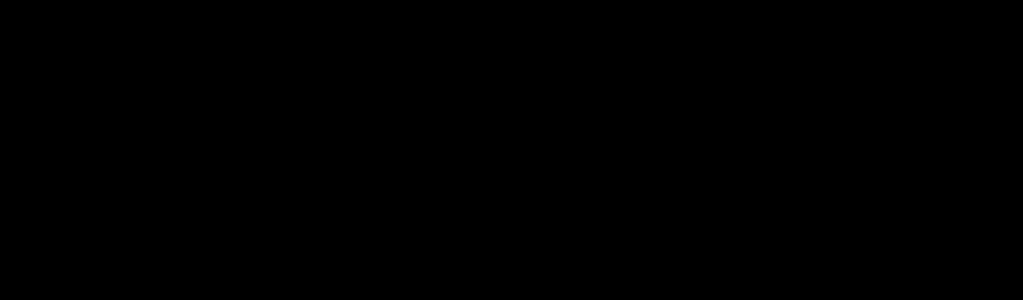
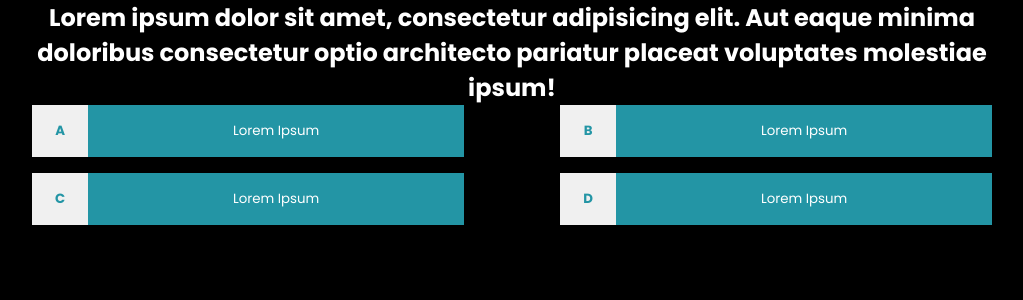
Before and after one commit to riandrei/mindtale, a React (Vite) app in the folder client/: page /Quiz in a window 1280 px wide. Before the commit this address had no page. Shown: the top 300 px of the page, without its empty margins (128-1151 px from the left). Built offline with nearby package versions, Linux system fonts and the light colour scheme; a web font is replaced by a local one.

Commit message:
unfinish quiz page

```diff
--- a/client/src/App.jsx
+++ b/client/src/App.jsx
@@ -15,6 +15,7 @@
 import SearchBook from './pages/SearchBook';
 import Admin from './pages/Admin'
 import MetricsPage from './pages/MetricsPage'
+import Quiz from './pages/Quiz';
 
 import Story from './components/Story'
 
@@ -55,6 +56,7 @@
           <Route path="SearchBook" element={<SearchBook />}/>
           <Route path="/Admin" element={<Admin/>}/>
           <Route path="/MetricsPage" element={<MetricsPage/>}/>
+          <Route path="/Quiz" element={<Quiz/>}/>
 
           <Route
             path="/StoryBoard"
--- /dev/null
+++ b/client/src/components/Question.jsx
@@ -0,0 +1,32 @@
+import React from 'react';
+import styles from '../css/Question.module.css'
+
+export const Question = () => {
+    return(
+        <div className={styles.Question}>
+            <div className={styles.SpecificQuestion}>
+                Lorem ipsum dolor sit amet, consectetur adipisicing elit. Aut eaque minima doloribus consectetur optio architecto pariatur placeat voluptates molestiae ipsum!
+            </div>
+            <div className={styles.Choices}>
+                <button>
+                    <span>A</span>
+                    <span>Lorem Ipsum</span>
+                </button>
+                <button>
+                    <span>B</span>
+                    <span>Lorem Ipsum</span>
+                </button>
+                <button>
+                    <span>C</span>
+                    <span>Lorem Ipsum</span>
+                </button>
+                <button>
+                    <span>D</span>
+                    <span>Lorem Ipsum</span>
+                </button>
+            </div>
+        </div>
+    )
+}
+
+export default Question;
--- /dev/null
+++ b/client/src/css/Question.module.css
@@ -0,0 +1,44 @@
+*{
+    padding:0;
+    margin:0;
+    box-sizing: border-box;
+    outline:none;
+    border:none;
+}
+
+.SpecificQuestion{
+    text-align: center;
+    font-weight: bold;
+    font-size: 1.5em;
+    width:75%;
+    margin:0 auto;
+}
+.Choices {
+    width:75%;
+    margin: 0 auto;
+
+    display: flex;
+    flex-wrap: wrap;
+    justify-content: space-between;
+    gap:1rem;
+}
+.Choices button{
+    background-color: #f0f0f0;
+    width:45%;
+    display: flex;
+    cursor: pointer;
+
+}
+.Choices button span:first-child{
+    color:#2395a5;
+    width: 15%;
+    text-align: center;
+    padding:1rem 0;
+    font-weight: bold;
+}
+.Choices button span:nth-child(2){
+    background-color: #2395a5;
+    width: 100%;
+    padding:1rem 0;
+    text-align: center;
+}
--- /dev/null
+++ b/client/src/pages/Quiz.jsx
@@ -0,0 +1,13 @@
+import React from 'react';
+import styles from '../css/Quiz.module.css'
+import Question from '../components/Question';
+
+export const Quiz = () => {
+    return(
+        <div className={styles.Quiz}>
+            <Question/>
+        </div>
+    )
+}
+
+export default Quiz;
```
Also changed, not shown: client/src/css/Quiz.module.css (added).
